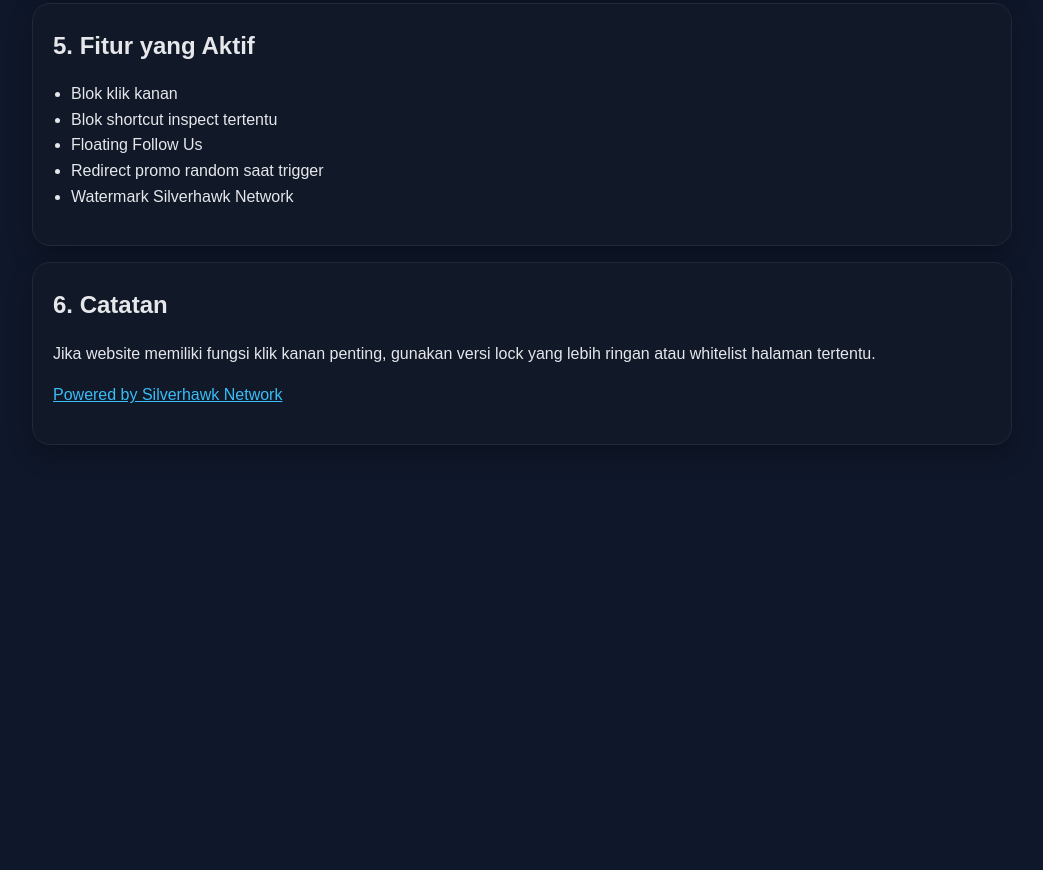
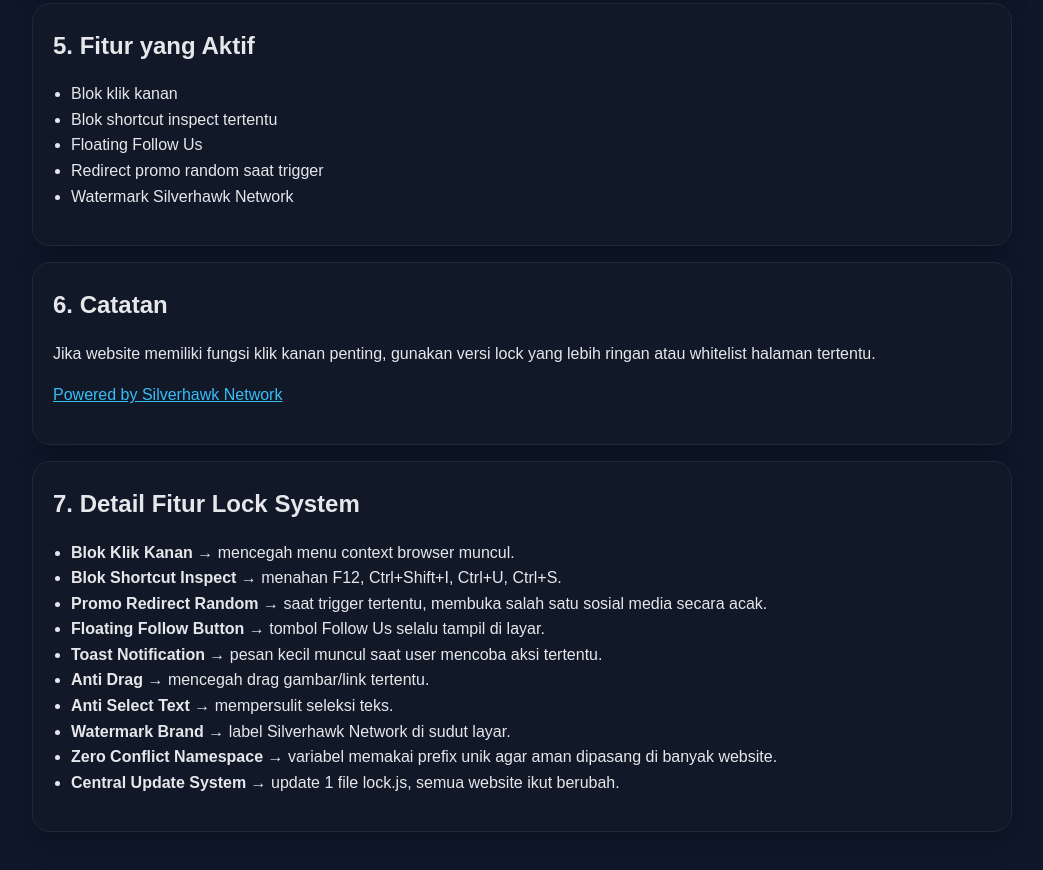
Before and after one commit to ayahelang/ayahelang.github.io, a plain HTML site: page lock/index.html in a window 1280 px wide. Shown: the part 1398-2268 px from the top of the page, without its empty margins (118-1161 px from the left). Before the commit the page ends 1883 px from the top, so only its background shows below. Drawn offline with Linux system fonts and the light colour scheme.

Commit message:
Add files via upload

```diff
--- a/lock/index.html
+++ b/lock/index.html
@@ -152,6 +152,24 @@
                 halaman tertentu.</p>
             <p><a href="https://silverhawk.web.id" target="_blank">Powered by Silverhawk Network</a></p>
         </div>
+
+        <div class="card">
+            <h2>7. Detail Fitur Lock System</h2>
+            <ul>
+                <li><b>Blok Klik Kanan</b> → mencegah menu context browser muncul.</li>
+                <li><b>Blok Shortcut Inspect</b> → menahan F12, Ctrl+Shift+I, Ctrl+U, Ctrl+S.</li>
+                <li><b>Promo Redirect Random</b> → saat trigger tertentu, membuka salah satu sosial media secara acak.
+                </li>
+                <li><b>Floating Follow Button</b> → tombol Follow Us selalu tampil di layar.</li>
+                <li><b>Toast Notification</b> → pesan kecil muncul saat user mencoba aksi tertentu.</li>
+                <li><b>Anti Drag</b> → mencegah drag gambar/link tertentu.</li>
+                <li><b>Anti Select Text</b> → mempersulit seleksi teks.</li>
+                <li><b>Watermark Brand</b> → label Silverhawk Network di sudut layar.</li>
+                <li><b>Zero Conflict Namespace</b> → variabel memakai prefix unik agar aman dipasang di banyak website.
+                </li>
+                <li><b>Central Update System</b> → update 1 file lock.js, semua website ikut berubah.</li>
+            </ul>
+        </div>
     </div>
     <script>
         function cp(btn) { const txt = btn.parentElement.querySelector('code').innerText; navigator.clipboard.writeText(txt); btn.innerText = 'Copied'; setTimeout(() => btn.innerText = 'Copy', 1500) }
--- a/lock/lock.js
+++ b/lock/lock.js
@@ -1,4 +1,4 @@
-function() {
+(function () {
 
     const __shlk9x_links = [
         "https://www.tiktok.com/@enb.electronicsntools",
@@ -119,4 +119,4 @@
         __shlk9x_makeBtn
     );
 
-}) ();
+})();
```
